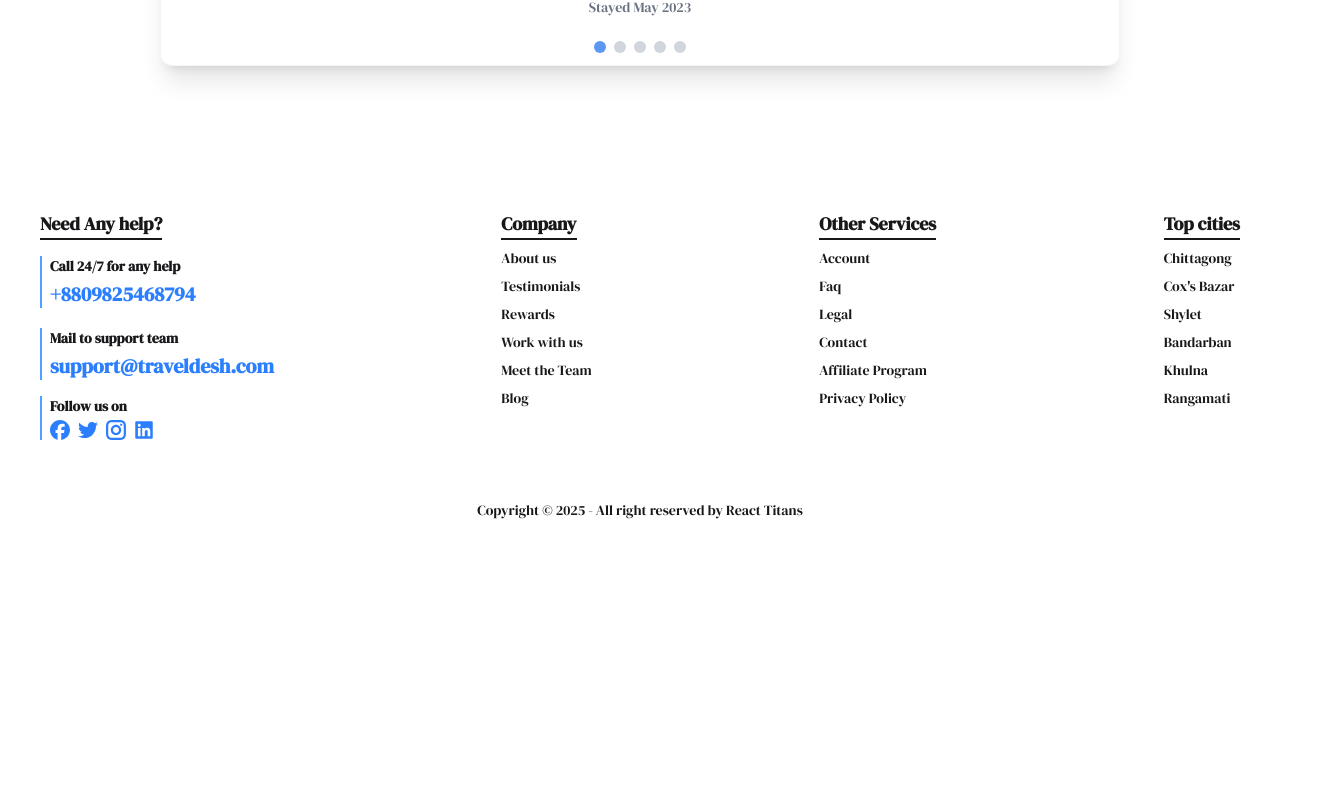
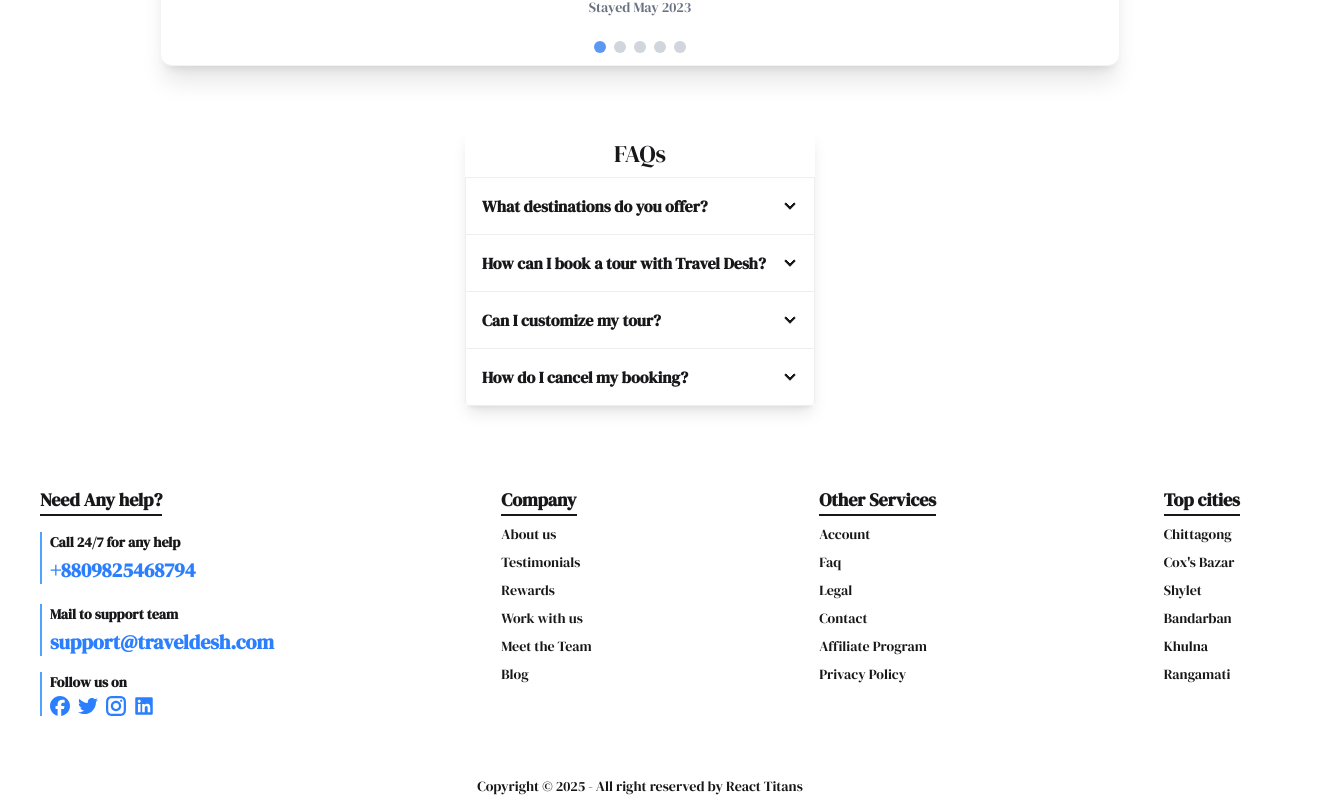
Before and after one commit to tanvirahammed308/go-bangla-app-react, a React (Vite) app: page / in a window 1280 px wide. Shown: the part 6878-7690 px from the top of the page, 1328 px wide, since content can reach past the window. Before the commit the page ends 7414 px from the top, so only its background shows below. Built offline with nearby package versions, Linux system fonts and the light colour scheme.

Commit message:
added faq section

```diff
--- a/src/components/ProductCard.jsx
+++ b/src/components/ProductCard.jsx
@@ -7,7 +7,7 @@ import { Link } from 'react-router-dom';
 const ProductCard = ({item}) => {
   return (
     <div>
-        <div className='w-full md:max-w-[500px]  bg-white shadow-2xl rounded-lg overflow-hidden text-gray-600   py-2'>
+        <div className='w-[350px] md:max-w-[500px]  bg-white shadow-2xl rounded-lg overflow-hidden text-gray-600   py-2'>
             <div className=' rounded-md  px-2'>
             <img src={item.image_url} alt="" className='rounded-md h-36 w-full' />
             </div>
--- /dev/null
+++ b/src/components/home/FAQAccordion.jsx
@@ -0,0 +1,59 @@
+import { useState } from "react";
+
+const FAQAccordion = () => {
+  const [openIndex, setOpenIndex] = useState(null);
+
+  const toggleItem = (index) => {
+    setOpenIndex(openIndex === index ? null : index);
+  };
+
+  const faqs = [
+    {
+      question: "What destinations do you offer?",
+      answer:
+        "We offer a variety of domestic tours across Bangladesh, including popular destinations such as Cox's Bazar, Sundarbans, and Sylhet.",
+    },
+    {
+      question: "How can I book a tour with Travel Desh?",
+      answer:
+        "Simply visit our website, select your preferred tour package, and follow the easy booking process to secure your spot.",
+    },
+    {
+      question: "Can I customize my tour?",
+      answer:
+        "Yes, we offer customized tour packages tailored to your preferences. You can choose destinations, dates, and activities based on your interests.",
+    },
+    {
+      question: "How do I cancel my booking?",
+      answer:
+        "You can cancel your booking by contacting our customer support team. Cancellation policies may apply depending on the tour package.",
+    },
+  ];
+
+  return (
+    <div className="flex justify-center mx-5 md:mx-0">
+ <div className="join join-vertical bg-base-100 max-w-[800px] mx-auto justify-center shadow-lg">
+    <p className="text-2xl py-2 text-center">FAQs</p>
+      {faqs.map((faq, index) => (
+        <div
+          key={index}
+          className={`collapse collapse-arrow join-item border border-base-300 ${
+            openIndex === index ? "collapse-open" : ""
+          }`}
+        >
+          <div
+            className="collapse-title font-semibold cursor-pointer"
+            onClick={() => toggleItem(index)}
+          >
+            {faq.question}
+          </div>
+          <div className="collapse-content text-sm">{faq.answer}</div>
+        </div>
+      ))}
+    </div>
+    </div>
+
+  );
+};
+
+export default FAQAccordion;
--- a/src/pages/Home.jsx
+++ b/src/pages/Home.jsx
@@ -9,6 +9,7 @@ import AllDestinations from '../components/home/AllDestinations';
 import HotelRoom from '../components/home/HotelRoom';
 import TestimonialCarousel from '../components/home/TestimonialCarousel';
 import BackToTopButton from '../components/home/BackToTopButton';
+import FAQAccordion from '../components/home/FAQAccordion';
 
 const Home = () => {
   const [data,setData]=useState([]);
@@ -37,6 +38,7 @@ const Home = () => {
       <HiddenGem data={data}/>
       <HotelRoom/>
       <TestimonialCarousel/>
+      <FAQAccordion/>
       <BackToTopButton/>
     </div>
   )
```
